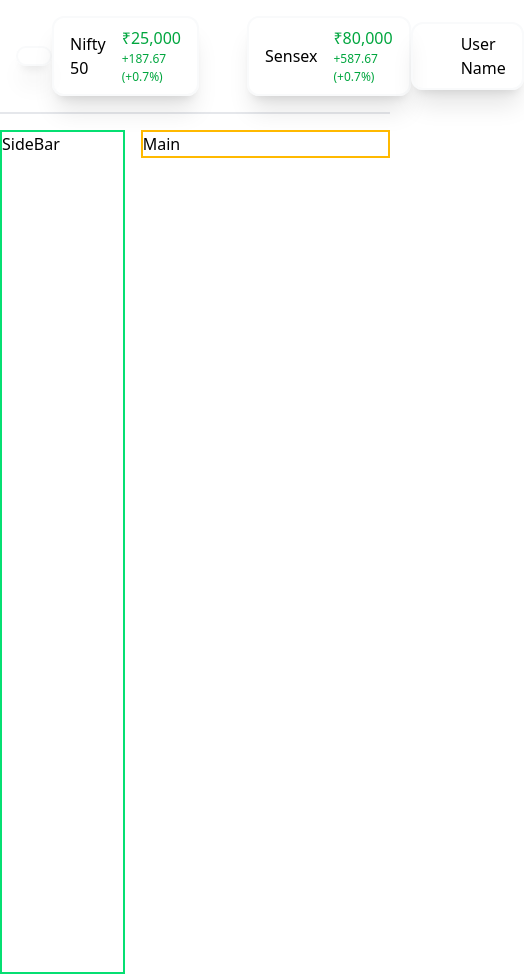
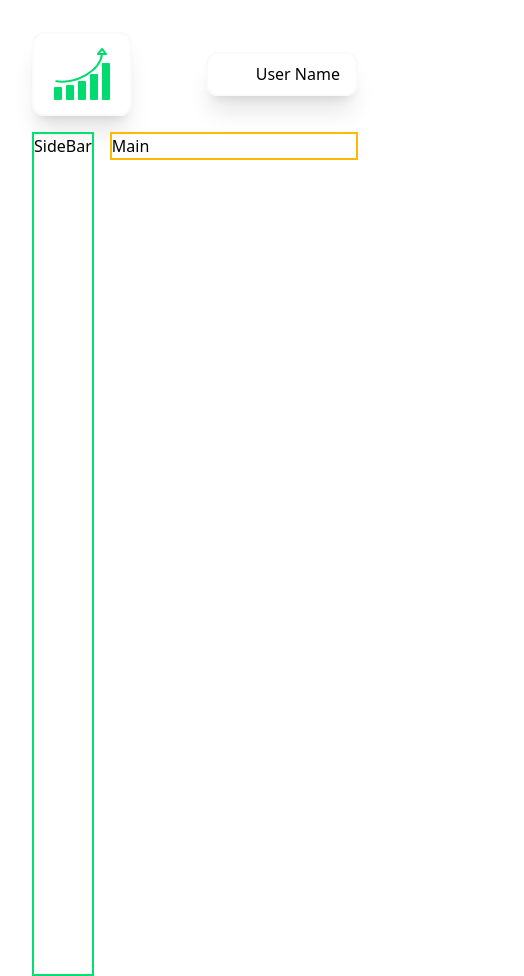
Before and after one commit to shreyasKU31/Kandl, a React (Vite) app in the folder dashboard/: page / in a window 390 px wide. Shown: the whole page, 524 px wide, since content can reach past the window. Built offline with nearby package versions, Linux system fonts and the light colour scheme; some icons are missing.

Commit message:
add responsive

```diff
--- a/dashboard/src/App.jsx
+++ b/dashboard/src/App.jsx
@@ -5,8 +5,8 @@ import SideBar from "./components/sidebar/SideBar";
 function App() {
   return (
     <>
-      <div className="grid grid-cols-[1fr_2fr] grid-rows-[1fr_] lg:grid-cols-[1fr_5fr] gap-4">
-        <div className="col-span-2">
+      <div className="grid grid-cols-[1fr_2fr] grid-rows-[1fr_8fr] lg:grid-cols-[1fr_8fr] max-md:grid-cols-[1fr_7fr] gap-4 h-screen p-8">
+        <div className="col-span-2 row-span-1">
           <Menu />
         </div>
         <div>
--- a/dashboard/src/components/menu/Menu.jsx
+++ b/dashboard/src/components/menu/Menu.jsx
@@ -3,11 +3,11 @@ import AccountCircleIcon from "@mui/icons-material/AccountCircle";
 
 const Menu = () => {
   return (
-    <div className="flex justify-between p-4 items-center border-b-2 border-gray-200">
+    <div className="flex justify-between items-center">
       <div className="card">
         <img src={logo} alt="" className="w-16" />
       </div>
-      <div className="flex gap-12 items-center">
+      <div className="flex gap-12 items-center max-md:hidden max-lg:gap-4">
         <div className="card">
           <span>Nifty 50</span>
           <div className="flex flex-col">
```
